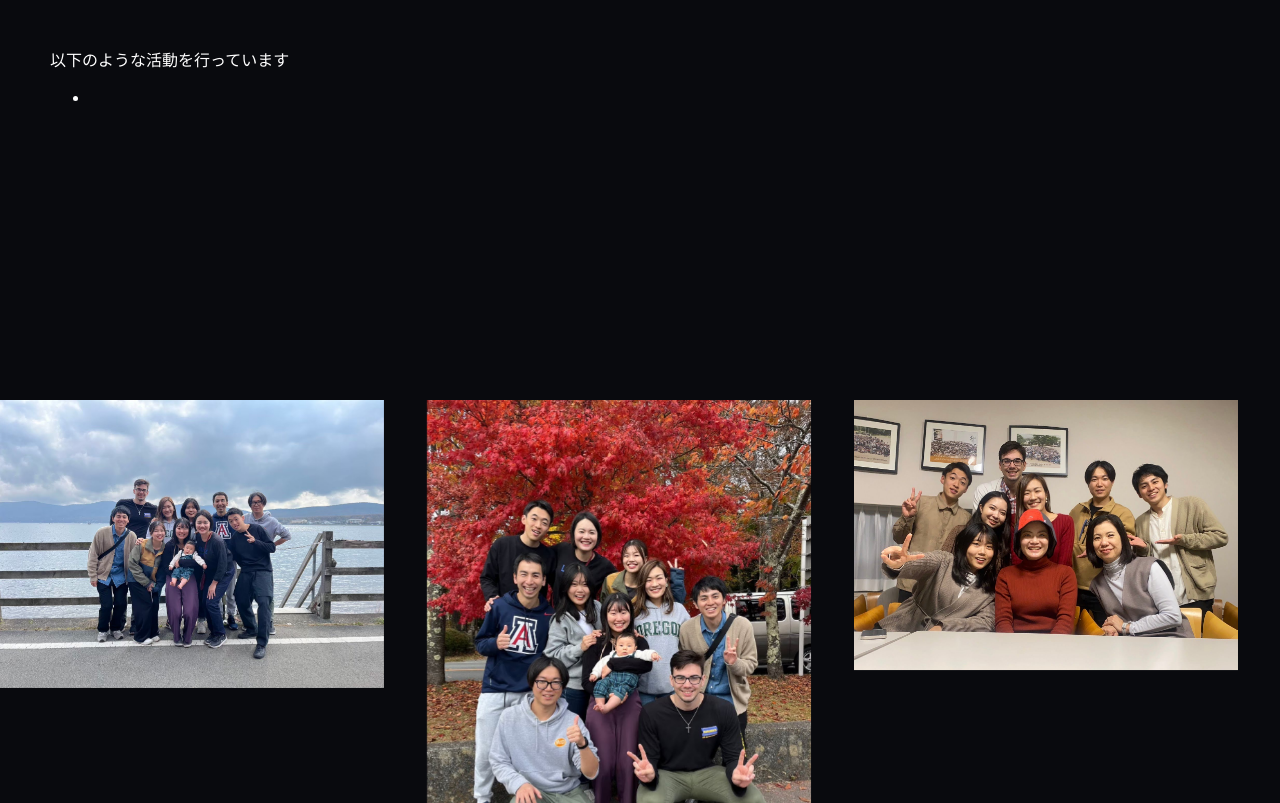
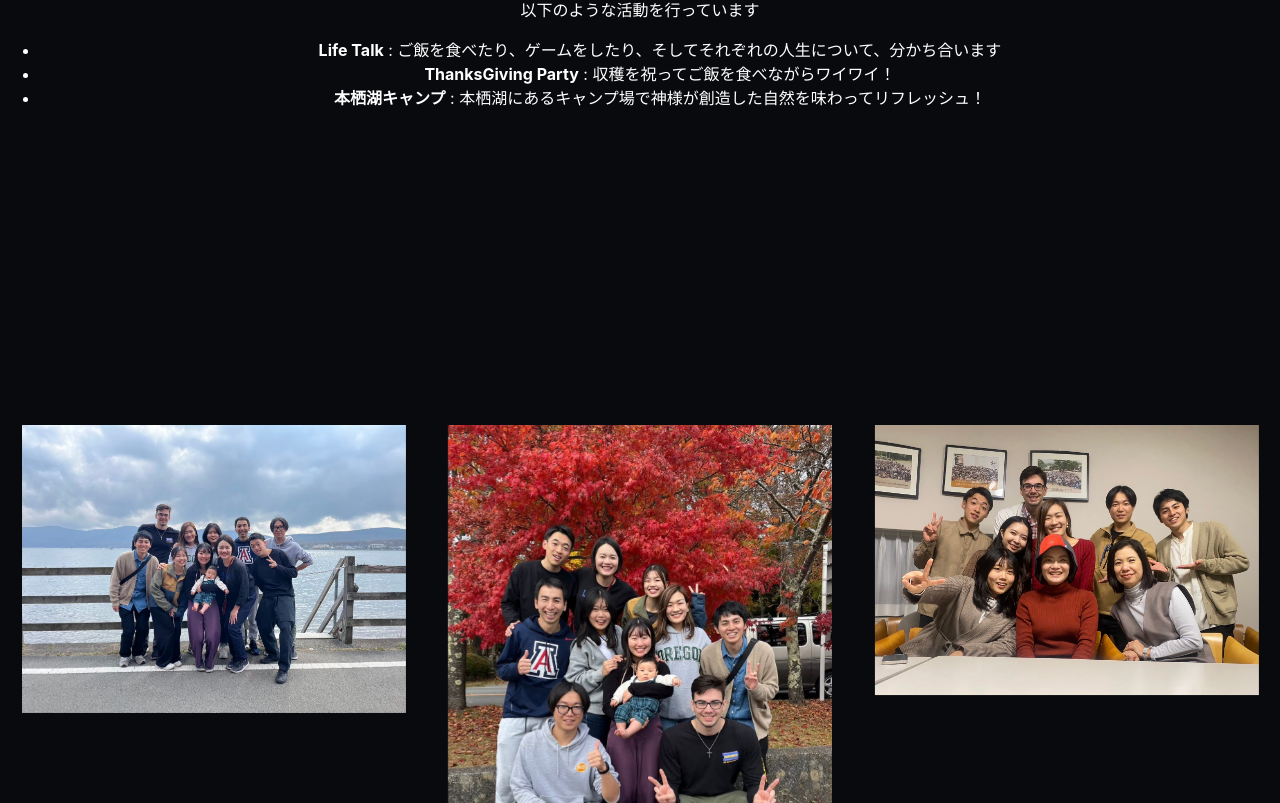
Before and after one commit to yosukeeeey/ampsite, a React (Create React App) app: page /Life2.0 in a window 1280 px wide. Shown: the part 1497-2300 px from the top of the page. Built offline with nearby package versions, Linux system fonts and the light colour scheme.

Commit message:
need design update

```diff
--- a/src/LifeActivity.css
+++ b/src/LifeActivity.css
@@ -17,6 +17,7 @@
     height: 1.5%;
 }
 
+/* @media screen and (min-width: 757px){
     .activity-split{
         display: table;
         width: 100%;
@@ -40,12 +41,36 @@
     .activity-split-right__inner{
         height: 300px;
     }
+    .activity-split-right-slider{
+        z-index: 0;
+    }
+} */
+
+    .activity-split-left{
+        color: white;
+        background-color: #090a0e;
+        text-align: center;
+    }
+    .activity-split-left__inner{
+        height: 100%;
+        text-align: center;
+    }
+    .activity-split-right{
+        color: white;
+        background-color: #090a0e;
+        text-align: center;
+    }
+    .activity-split-right__inner{
+        height: 300px;
+        text-align: center;
+    }
+    .activity-split-right-slider{
+        z-index: 0;
+        text-align: center;
+    }
+
 .activity-blog-text{
     margin: 0;
-}
-
-.activity-split-right-slider{
-    z-index: 0;
 }
 /*
 .activity-split-right-slider img{
--- a/src/LifeActivity.tsx
+++ b/src/LifeActivity.tsx
@@ -16,7 +16,9 @@ export default function LifeActivity(){
                     <div className="activity-split-left__inner">
                         <p>以下のような活動を行っています</p>
                         <ul>
-                            <li></li>
+                            <li><strong>Life Talk</strong> : ご飯を食べたり、ゲームをしたり、そしてそれぞれの人生について、分かち合います</li>
+                            <li><strong>ThanksGiving Party</strong> : 収穫を祝ってご飯を食べながらワイワイ！</li>
+                            <li><strong>本栖湖キャンプ</strong> : 本栖湖にあるキャンプ場で神様が創造した自然を味わってリフレッシュ！</li>
                         </ul>
                     </div>
                 </div>
--- a/src/LifeBlog.tsx
+++ b/src/LifeBlog.tsx
@@ -25,7 +25,7 @@ export default function LifeBlog(){
                             <p className='blog-text'>”<strong>聖書</strong>の視点から日々の中での葛藤や悩みを捉えてみたり、過去や将来の事などそれぞれの人生を分かちあう時間です”</p>
                             <br></br><br></br>
                             <Button style={{backgroundColor: '#f7dc67', position: 'inherit'}}>
-                                <Link href='/Life2.0/LifeTalk' style={{textAlign: 'center'}}><strong>Show More Life-Talk</strong></Link>
+                                <Link href='/Life2.0/LifeTalk' style={{textAlign: 'center'}}><strong>もっと見る</strong></Link>
                             </Button>
 
                         </Reveal>
```
Lines whose indentation alone changed are shown as unchanged.
